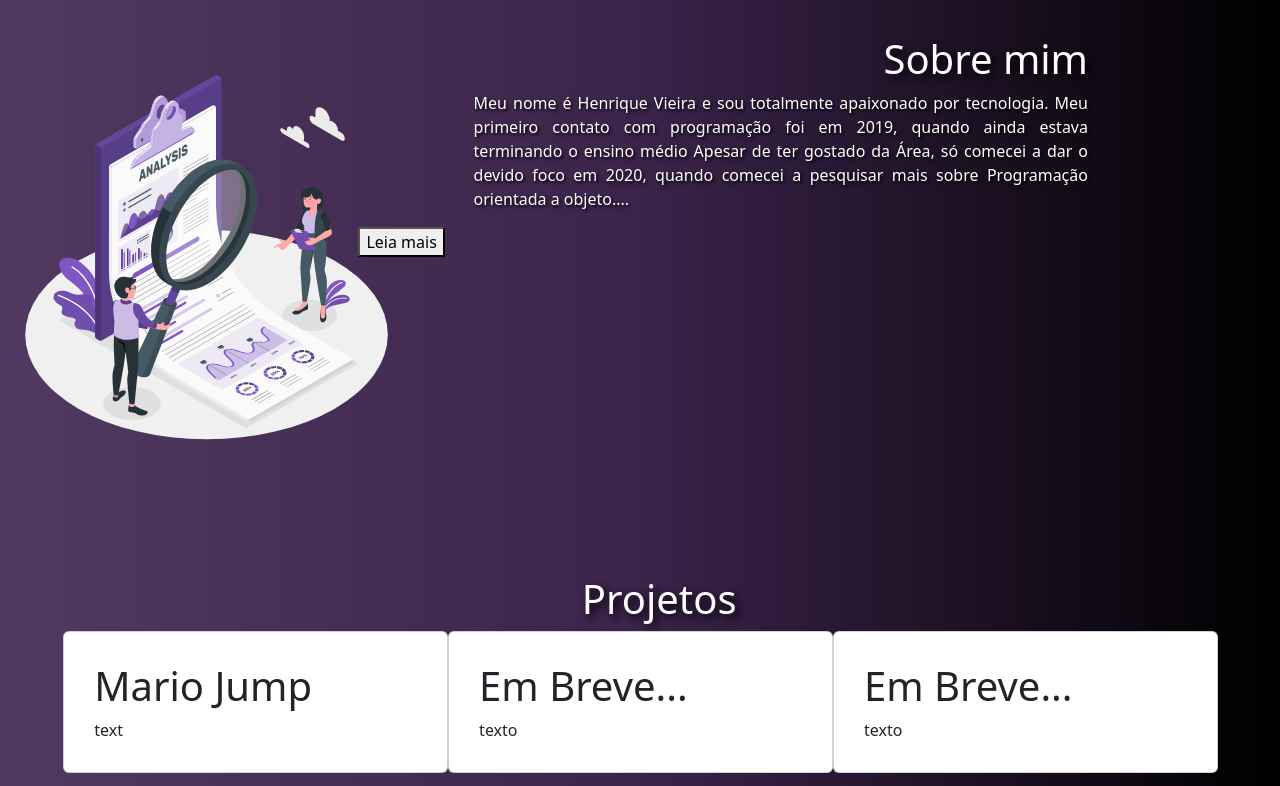
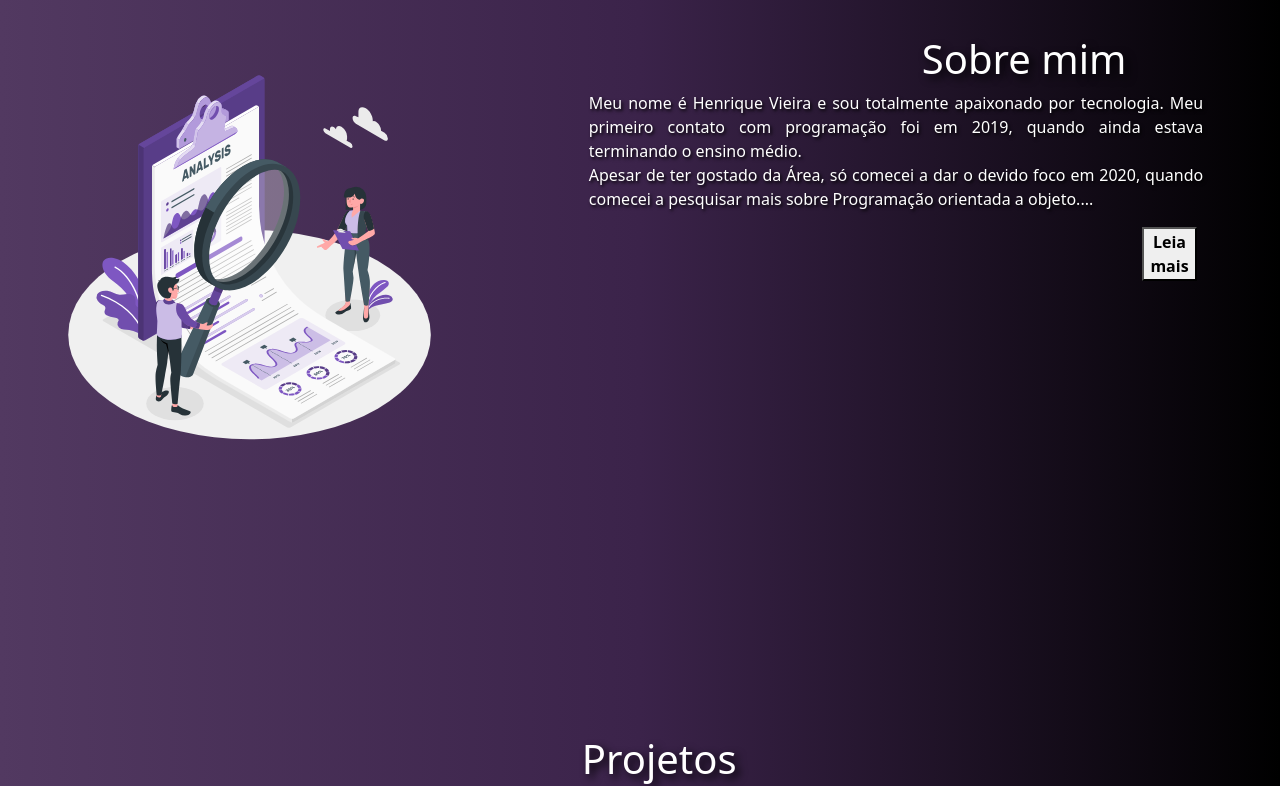
Before and after one commit to henrique24k/henrique24k.github.io, a plain HTML site: page index.html in a window 1280 px wide. Shown: the part 632-1418 px from the top of the page. Drawn offline with nearby package versions, Linux system fonts and the light colour scheme.

Commit message:
posicao btn ler mais

```diff
--- a/index.html
+++ b/index.html
@@ -65,13 +65,15 @@ integrity="sha384-A3rJD856KowSb7dwlZdYEkO39Gagi7vIsF0jrRAoQmDKKtQBHUuLZ9AsSv4jD4
     <div class="container1">
         <h1 class="titulo">Sobre mim</h1>
         <p class="txtsobre">
-            Meu nome é Henrique Vieira e sou totalmente apaixonado por tecnologia. Meu primeiro contato com programação foi em 2019, quando ainda estava terminando o ensino médio
-            Apesar de ter gostado da Área, só comecei a dar o devido foco em 2020, quando comecei a pesquisar mais sobre Programação orientada a objeto.<span id="pontos">...</span><span id="mais">
-            Hoje já entendo tecnologias voltadas para o Front-end e Back-end. Também gosto criar programas simples para meu proprio uso como por exemplo uma calculadora ou outra ferramnta do dia a dia.
-            Sobre minha vida profissional iniciei minhas atividades profissionais com 16 anos como jovem cidadão na Yamaha Motor de Brazil, com a função de padronizar peças. Após encerramento contratual iniciei como jovem aprendiz no restaurante Yoishii sushi bar,
-            com a função de atendimento ao cliente após finalizar meu contrato iniciei na empresa Frigo Service, já efetivo, minha função era oferecer produtos de frigobar para os hóspedes nos hotéis de Guarulhos pois é uma empresa terceirizada.
-            Atualmente estou servindo como Soldado na Força Área Brasileira no Instituto de Logística da Aeronáutica, executando a função de suporte de redes e manutenção de computadores, estou cursando o 6º semestre no curso de Sistemas da informação
-            (Uninove) e cursando o 2º módulo no ensino técnico (Etec) de desenvolvimento de Sistemas. Estou em busca de uma oportunidade de estágio na área de tecnologia da informação (desenvolvimento, front-end ou Back-end).</p>
+            Meu nome é Henrique Vieira e sou totalmente apaixonado por tecnologia. Meu primeiro contato com programação foi em 2019, quando ainda estava terminando o ensino médio. <br>
+             Apesar de ter gostado da Área, só comecei a dar o devido foco em 2020, quando comecei a pesquisar mais sobre Programação orientada a objeto.<span id="pontos">...</span><span id="mais"><br>
+        Hoje já entendo tecnologias voltadas para o Front-end e Back-end, também gosto criar programas simples para meu próprio uso como por exemplo uma calculadora ou outra ferramenta do dia a dia.
+        Sobre minha vida profissional, iniciei com 16 anos como Jovem Cidadão na empresa Yamaha Motor do Brasil, com a função de padronizar peças.
+             Após finalizar meu contrato iniciei na empresa Frigo Service, já efetivo, minha função era oferecer produtos de frigobar para os hóspedes nos hotéis de Guarulhos.<br>
+        Na área de Back-end sou mais focado em estudar as linguagens de programação C Sharp e Php, uso bastante Git e GitHub para gerenciamento do meus projetos e versionamento.
+                 Já no Front-end tenho um bom conhecimento de Html5, CSS3 e Javascript e faço uso de alguns frameworks como Bootstrap.<br>
+        Atualmente estou servindo como Soldado na Força Área Brasileira no Instituto de Logística da Aeronáutica (ILA), executando a função de suporte de redes e manutenção de computadores,
+            estou cursando o 6º semestre no curso de Sistemas da informação (Uninove) e cursando o 2º módulo no ensino técnico (Etec) de desenvolvimento de Sistemas. Estou em busca de uma oportunidade de estágio na área de desenvolvimento Front-end e Back-end.
         </span></p>
         <button onclick="leiaMais()" id="btnLeiaMais">Leia mais</button>
     </div>
--- a/style/css.css
+++ b/style/css.css
@@ -63,7 +63,6 @@ header{
     color: #fff;
     text-shadow: black 0.1em 0.1em 0.2em;
     text-align: right;
-    margin-right: 5%;
     margin-top: 5%;
 
 }
@@ -72,7 +71,7 @@ header{
     width: 40%;
     height: 40%;
     margin-top: -50%;
-    margin-left: 1%;
+    margin-left: 0%;
 }
 
 .txtsobre   {
@@ -87,6 +86,10 @@ header{
     display: none;
 }
 
+.container1 button{
+    margin-left: 14rem;
+}
+
 
 /* .container2{
     width: 100%;
@@ -94,7 +97,7 @@ header{
 }*/
 
 .container3{
-    margin-top: 55rem;
+    margin-top: 60rem;
 }
 
 .tituloP{
@@ -175,19 +178,26 @@ footer a{
 
 
 @media screen and (min-width: 780px) {
+
+    .container1 button{
+        margin-left: 49rem;
+        font-weight: bold;
+    }
+
     .txtsobre{
         width: 80%;
-        margin-left: 15%;
+        margin-left: 30%;
 
     }
 
     .imgp2{
         width: 30%;
         height: 30%;
+        margin-left: 3.5rem;
     }
 
     .container3{
-        margin: auto;
+        margin-top: 10rem;
         margin-left: 3%;
     }
 
```
